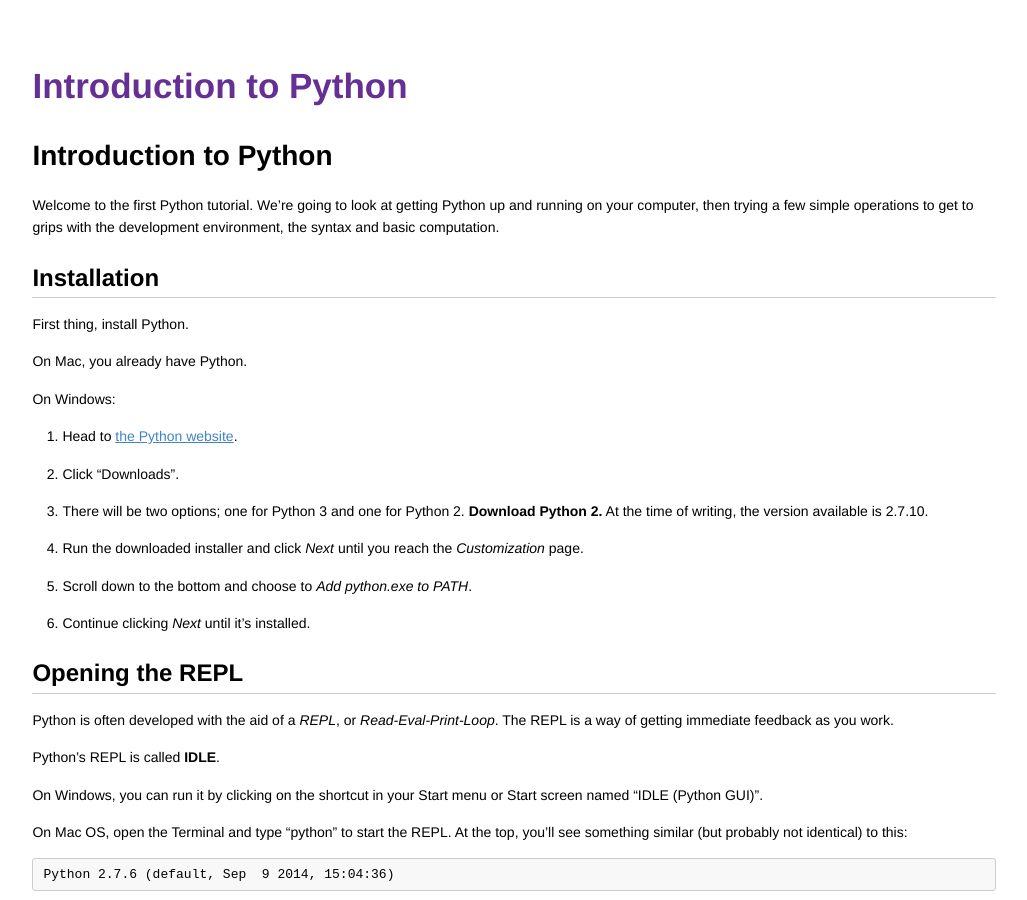
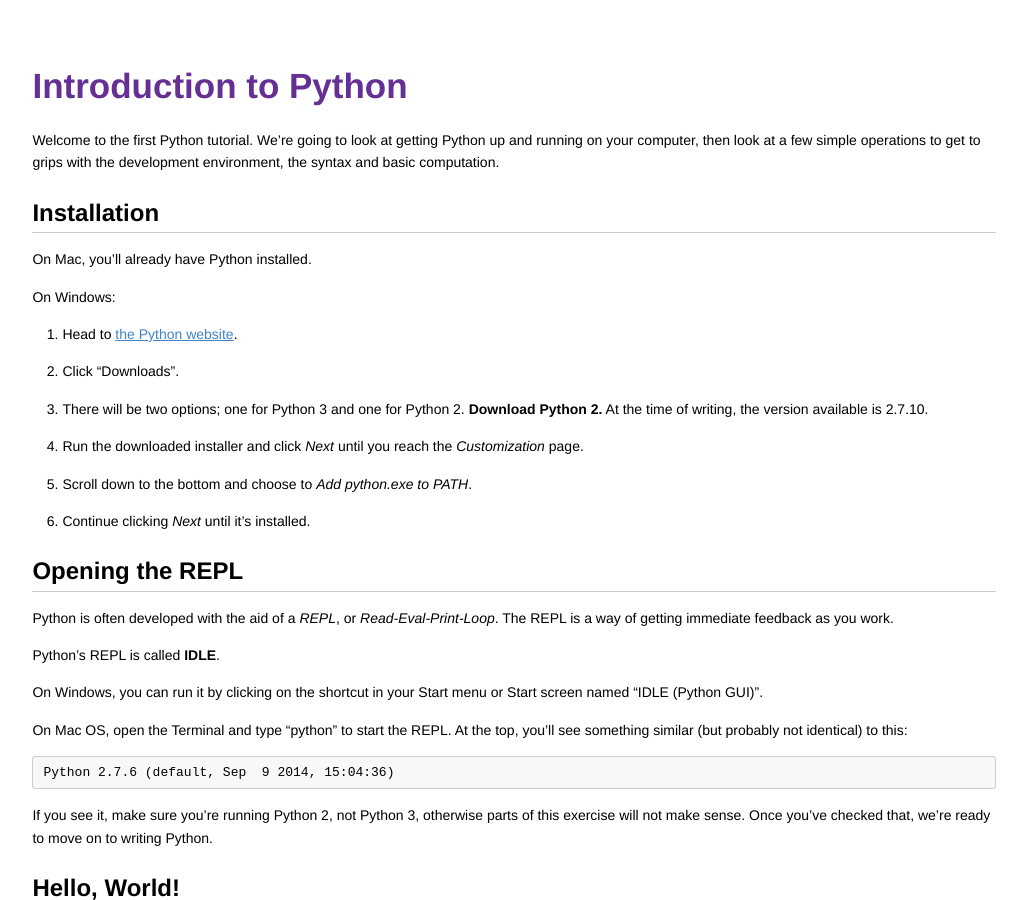
Before and after one commit to codebar/tutorials, a Jekyll site: the page built from python/lesson1/tutorial.md, in a window 1280 px wide and 900 px high. Shown: the whole window, without its empty margins (126-1153 px from the left). Built offline with Jekyll 4.4.1, drawn with Linux system fonts in a browser that asks for light colours; Markdown is read by kramdown in place of the engine named in the settings; some of the changed text lies outside the part shown.

Commit message:
python tutorial amend

```diff
--- a/python/lesson1/tutorial.md
+++ b/python/lesson1/tutorial.md
@@ -3,15 +3,11 @@ layout: page
 title: Introduction to Python
 ---
 
-# Introduction to Python
-
-Welcome to the first Python tutorial. We're going to look at getting Python up and running on your computer, then trying a few simple operations to get to grips with the development environment, the syntax and basic computation.
+Welcome to the first Python tutorial. We're going to look at getting Python up and running on your computer, then look at a few simple operations to get to grips with the development environment, the syntax and basic computation.
 
 ## Installation
 
-First thing, install Python.
-
-On Mac, you already have Python.
+On Mac, you'll already have Python installed.
 
 On Windows:
 
```
Also changed, not shown: other parts of python/lesson1/tutorial.md (+1 -1 lines).
